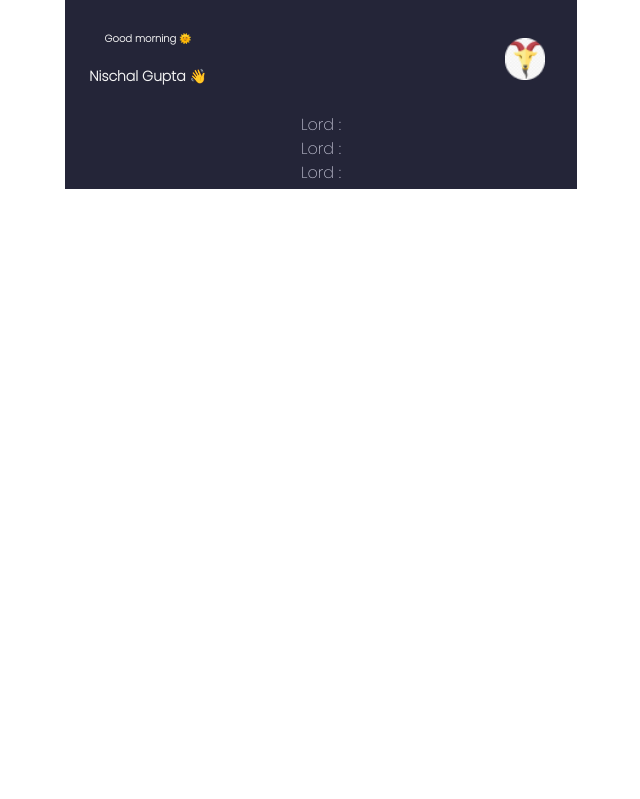
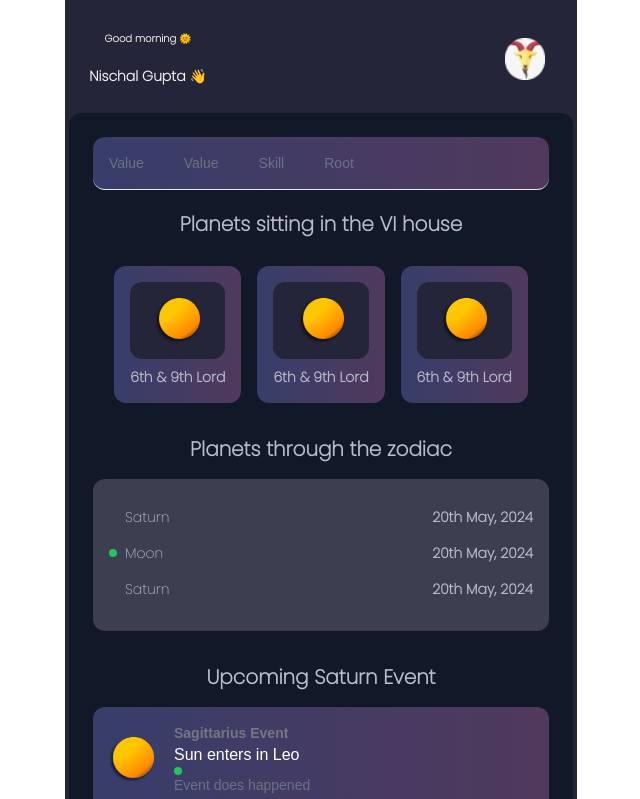
Before and after one commit to adeptcoder014/astroLogics, a Next.js app: page /kona-lords in a window 1280 px wide. Shown: the top 799 px of the page, without its empty margins (319-959 px from the left). Built offline with nearby package versions, Linux system fonts and the light colour scheme; no server answers.

Commit message:
Natal scetion beautification

```diff
--- a/pages/kona-lords.js
+++ b/pages/kona-lords.js
@@ -1,116 +1,117 @@
-import { useRouter } from "next/router";
-import { useEffect, useState } from "react"
-import astroServer from "../constants/url"
-import { KonaCard } from "../components/konaCard";
-import CommanLayout from "../layouts/comman";
-import { KonaLordCard } from "../components/konaLordCard";
-import { useQuery, useQueryClient, QueryClient, QueryClientProvider } from "react-query";
-import axios from "axios";
-
-
-
+import React, { useState } from 'react';
+import CommanLayout from '../layouts/comman';
 
 const KonaLord = () => {
-    const konaInfo = [{
-        kona: 'dharma',
-        color: 'red'
-    },
-    {
-        kona: 'artha',
-        color: 'brown'
-    },
-    {
-        kona: 'kama',
-        color: 'aqua'
-    },
-    {
-        kona: 'mokasha',
-        color: 'blue'
-    }
-    ]
+    const [activeIndex, setActiveIndex] = useState(null);
 
-    const router = useRouter()
-    let kona = router.query.kona
-
-    const konaObj = {
-        Fire: [0, 4, 8],
-        Earth: [1, 5, 9],
-        Air: [2, 6, 10],
-        Water: [3, 7, 11],
-    }
-    console.log('konaObj ---', konaObj[kona]);
-
-    //============================================================
-    const [planet, setPlanet] = useState([])
-    const [house, setHouse] = useState([])
-    const [currentTransit, setCurrentTransit] = useState({})
-    //============================================================
-    const fetchData = async () => {
-        // const response = await astroServer.get('/user/get');
-        const response = await astroServer.get("/user/get");
-
-        if (!response) {
-            throw new Error('Network response was not ok');
-        }
-        return response;
+    const handleToggle = (index) => {
+        console.log(index);
+        setActiveIndex(activeIndex === index ? null : index);
     };
 
-    const { status, data, error, isFetching } = useQuery('postData', fetchData);
+    return (
+        <CommanLayout>
+            <div className="bg-gray-900 text-white min-h-screen p-6 rounded-xl">
+                <ul className="bg-custom-gradient flex flex-wrap text-sm font-medium text-center text-gray-500 border-b border-gray-200 dark:border-gray-700 dark:text-gray-400 mb-5 rounded-xl">
+                    <li className="me-2">
+                        <a href="#" className="inline-block p-4 rounded-t-lg hover:text-gray-600 hover:bg-gray-50 dark:hover:bg-gray-800 dark:hover:text-gray-300">Value</a>
+                    </li>
+                    <li className="me-2">
+                        <a href="#" className="inline-block p-4 rounded-t-lg hover:text-gray-600 hover:bg-gray-50 dark:hover:bg-gray-800 dark:hover:text-gray-300">Value</a>
+                    </li>
+                    <li className="me-2">
+                        <a href="#" className="inline-block p-4 rounded-t-lg hover:text-gray-600 hover:bg-gray-50 dark:hover:bg-gray-800 dark:hover:text-gray-300">Skill</a>
+                    </li>
+                    <li className="me-2">
+                        <a href="#" className="inline-block p-4 rounded-t-lg hover:text-gray-600 hover:bg-gray-50 dark:hover:bg-gray-800 dark:hover:text-gray-300">Root</a>
+                    </li>
+                </ul>
 
-    console.log('react query data ----', data?.data[0]?.houses);
-    // console.log(' data ----', response);
-    // useEffect(() => {
-    //     astroServer.get('/user/get').then(res => {
-    //         setPlanet(res?.data[0]?.planets[0]);
-    //         setHouse(res?.data[0]?.houses);
-    //     })
-    // }, [])
+                <div className="mb-8">
+                    <h2 className="text-xl font-semibold mb-4 text-center">Planets sitting in the VI house</h2>
+                    <div className="flex flex-wrap justify-center space-x-4">
+                        {["6th & 9th Lord", "6th & 9th Lord", "6th & 9th Lord"].map((text, index) => (
+                            <div key={index} className="bg-custom-gradient p-4 text-center rounded-xl mt-3">
+                                <div className="bg-[#242538] p-4 shadow-slate-500 flex items-center justify-center rounded-xl">
+                                    <div>
+                                        <img
+                                            src={`./planets/sun.svg`}
+                                            alt="Natal"
+                                            width={45}
+                                        />
+                                    </div>
+                                </div>
+                                <p className="mt-2 font-bold text-sm">{text}</p>
+                            </div>
+                        ))}
+                    </div>
+                </div>
 
-    let konaLordData = []
-    if (house) {
-        konaLordData = [
-            { KonaHouseDetails: data?.data[0]?.houses[konaObj[kona][0]], },
-            { KonaHouseDetails: data?.data[0]?.houses[konaObj[kona][1]] },
-            { KonaHouseDetails: data?.data[0]?.houses[konaObj[kona][2]] },
+                <div className="mb-8">
+                    <h2 className="text-xl font-semibold mb-4 text-center">Planets through the zodiac</h2>
+                    <div className="bg-[#3D3E4F] p-4 rounded-xl">
+                        {["Saturn", "Moon", "Saturn"].map((planet, index) => (
+                            <div key={index}>
+                                <div className="text-center mb-4 ">
+                                    <div
+                                        className="space-x-2 mb-2 mt-3 flex items-between justify-between cursor-pointer"
+                                        onClick={() => handleToggle(index)}
+                                    >
+                                        <div className="flex items-center">
+                                            <div className={`bg-${planet === "Saturn" ? "red" : "green"}-500 rounded-full w-2 h-2 mr-2`} />
+                                            <p className="text-sm">{planet}</p>
+                                        </div>
+                                        <p className="text-sm font-bold">20th May, 2024</p>
+                                    </div>
+                                    <div className={`accordion-content ${activeIndex === index ? "block" : "hidden"} ease-out text-center bg-[#A1A1B0] p-4 rounded-xl`}>
+                                        <h3 className="font-extrabold mb-2 text-white">{planet} in Shatabhisha:</h3>
+                                        <p className="text-sm text-white">
+                                            Independence, innovation, analytical prowess, visionary thinking. Unique values, innovative financial strategies, strategic communication.
+                                        </p>
+                                    </div>
+                                </div>
+                            </div>
+                        ))}
+                    </div>
+                </div>
 
-        ]
-    }
-    else {
-        konaLordData = []
-    }
+                <div className="mb-8 ">
+                    <h2 className="text-xl font-semibold mb-4 text-center">Upcoming Saturn Event</h2>
+                    <div className="bg-custom-gradient p-4 rounded-xl flex">
+                        <div className="flex items-center">
+                            <img
+                                src={`./planets/sun.svg`}
+                                alt="Natal"
+                                width={45}
+                                class='mr-5'
+                            />
+                        </div>
+                        <div>
 
-    // console.log('----- house xxx-----', konaLordData);
-    // console.log('----- house 1-----', house[konaObj[kona][0]]);
-    // console.log('----- house 2-----', house[konaObj[kona][1]]);
-    // console.log('----- konaLordData-----', konaLordData);
+                            <div className='text-[#767682] text-sm font-extrabold'>Sagittarius Event</div>
+                            <div>Sun enters in Leo</div>
+                            <div className="text-gray-500 text-sm">
+                                <div className='bg-green-500 rounded-full w-2 h-2 mr-2' />
+                                Event does happened</div>
+                        </div>
+                    </div>
+                </div>
 
-    return (
-        <>
+                <div className="text-center">
+                    <h2 className="text-xl font-semibold mb-4">People going with same transit house effect</h2>
+                    <div className="flex justify-center space-x-4">
+                        {["Prachi", "Prachi"].map((name, index) => (
+                            <div key={index} className="bg-gray-800 p-4 rounded text-center">
+                                <div className="h-16 w-16 bg-gray-500 rounded-full mx-auto mb-2"></div>
+                                <div>{name}</div>
+                                <div>DOB: 14th Jul, 1994</div>
+                            </div>
+                        ))}
+                    </div>
+                </div>
+            </div>
+        </CommanLayout>
+    );
+};
 
-
-            <CommanLayout>
-
-
-                <div className="kona-card-container">
-                    {konaLordData.map(x => {
-                        console.log(x?.KonaHouseDetails);
-                        return (
-                            <KonaLordCard
-                                house={x?.KonaHouseDetails?.bhava}
-                                method={() => { router.push(`/detail/?house-owner=${x.KonaHouseDetails.owner}&rashi=${x.KonaHouseDetails.rashi}`) }}
-                                rashi={x?.KonaHouseDetails?.rashi}
-                                owner={x?.KonaHouseDetails?.owner}
-                                key={x?.KonaHouseDetails?._id}
-                            />
-                        )
-                    }
-                    )}
-
-
-                </div>
-            </CommanLayout>
-        </>
-    )
-}
-
-export default KonaLord
+export default KonaLord;
```
